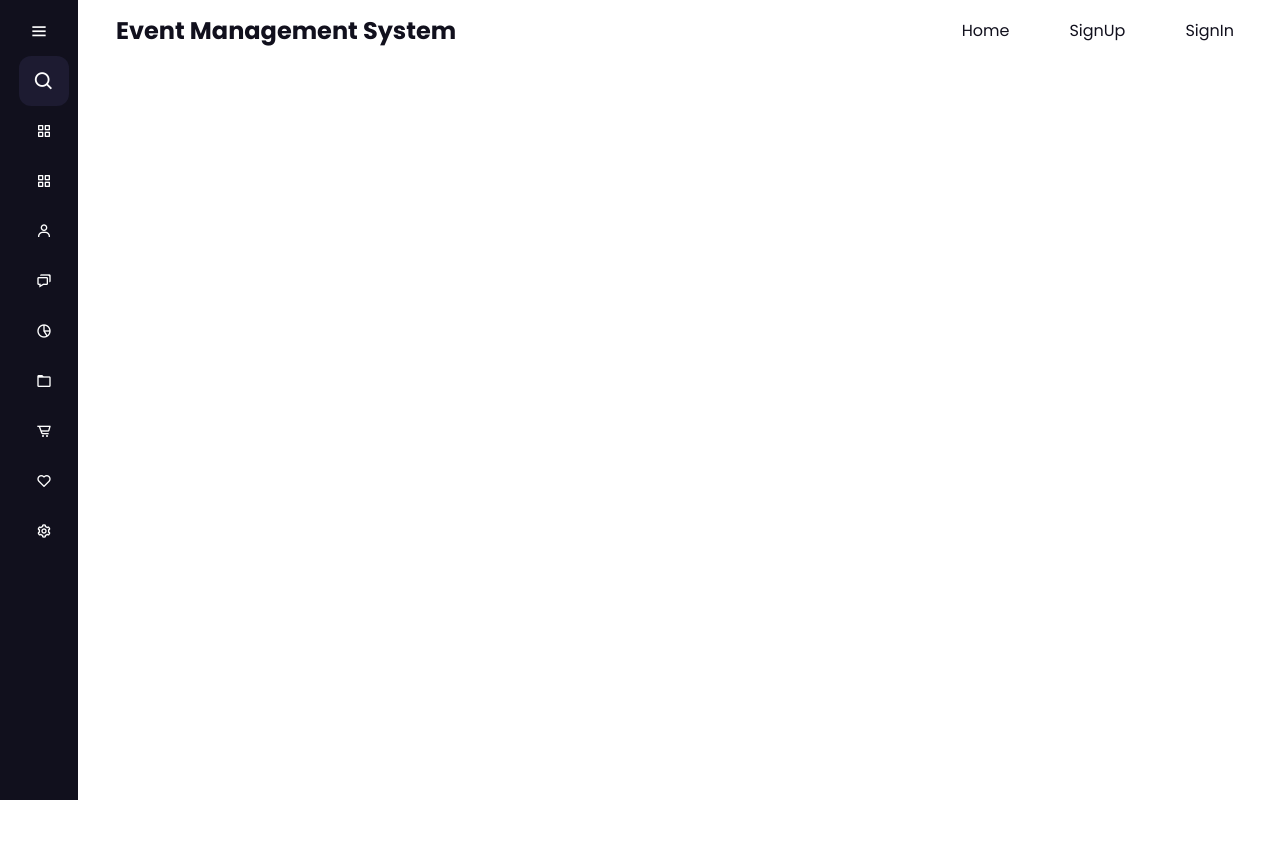
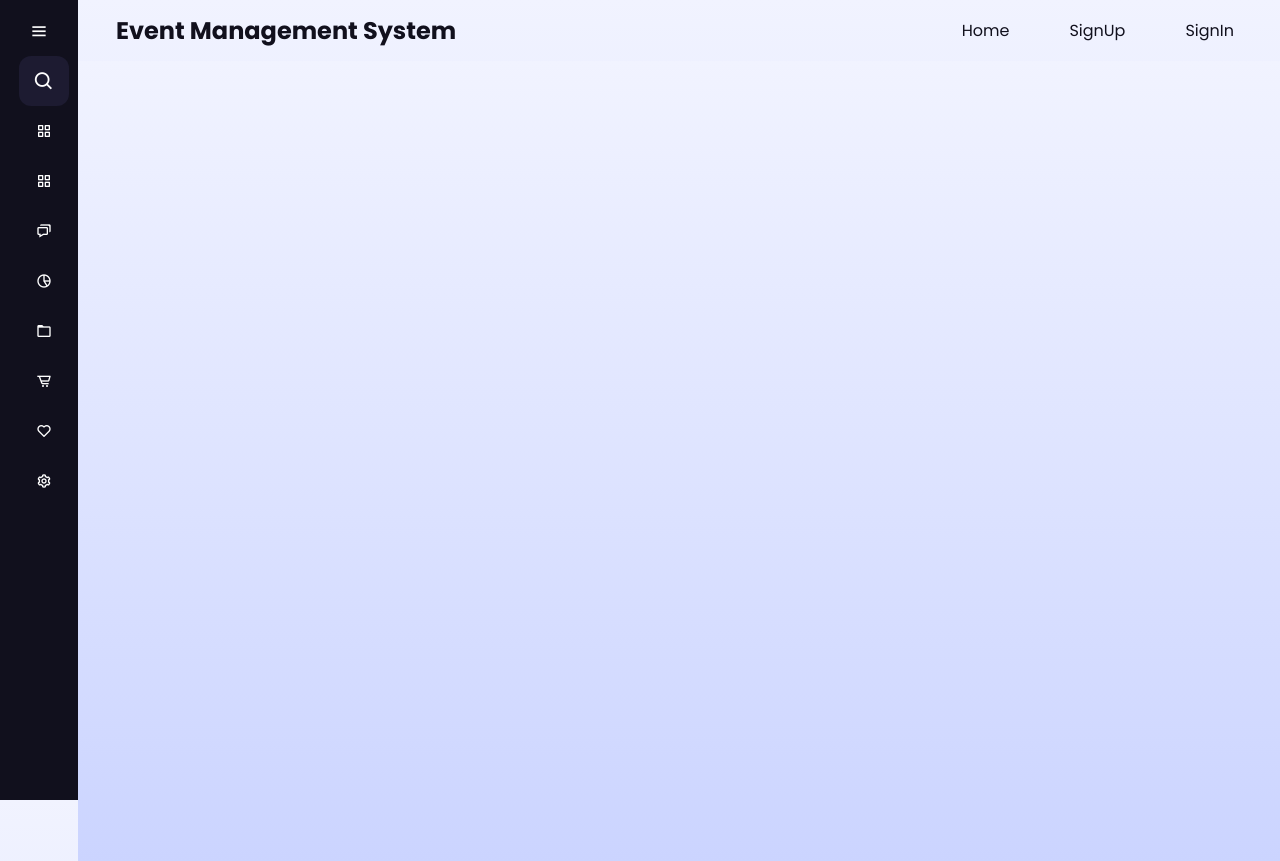
Before and after one commit to laksh0820/Collaborative-Calendar-for-Event-Scheduling, a Flask app: page / in a window 1280 px wide. Run offline with Flask 3, Linux system fonts and the light colour scheme.

Commit message:
UI updates

```diff
--- a/Project/static/css/calendar.css
+++ b/Project/static/css/calendar.css
@@ -28,4 +28,7 @@ body {
     max-width: 900px;
     margin: 40px auto;
     padding: 50px 10px;
+    background: white;
+    border-radius: 1%;
+    box-shadow: 0 4px 8px 0 rgba(0, 0, 0, 0.2), 0 6px 20px 0 rgba(0, 0, 0, 0.19);
 }
--- a/Project/static/css/dashboard.css
+++ b/Project/static/css/dashboard.css
@@ -16,6 +16,8 @@ body {
   position: relative;
   height: 100vh;
   width: 100%;
+  background: linear-gradient(#F1F3FF, #CBD4FF);
+  overflow-y:hidden;
 }
 
 .sidebar {
@@ -26,7 +28,7 @@ body {
   width: 78px;
   background: #11101d;
   padding: 6px 14px;
-  transition: all 0.5 ease;
+  transition: all 0.5s ease;
 }
 
 .sidebar.active {
@@ -270,12 +272,28 @@ body {
   background: none;
 }
 
+/* Dropdown styles */
+.sidebar .group-dropdown-menu {
+  display: none;
+  margin-top: 0px !important;
+  margin-left: 5px !important;
+  margin-right: 5px !important;
+  height: 150px !important;
+  padding-bottom: 0px !important;
+}
+
+.sidebar .group-dropdown-menu li a {
+  padding-left: 40px !important;
+}
+
 .home_content {
   position: absolute;
   height: 100%;
   width: calc(100% - 78px);
   left: 78px;
+  overflow-y: auto;
   transition: all 0.5s ease;
+  background: linear-gradient(#F1F3FF, #CBD4FF);
 }
 
 .home_content .text {
@@ -292,7 +310,6 @@ body {
 
 /* Navbar Styles */
 .navbar {
-  background-color: white;
   color: #11101d;
   padding: 10px 20px;
   display: flex;
@@ -348,3 +365,8 @@ body {
 .content {
   padding: 20px;
 }
+
+/* Forms styles */
+form {
+  background: white;
+}
--- a/Project/static/js/dashboard.js
+++ b/Project/static/js/dashboard.js
@@ -1,6 +1,8 @@
 let btn = document.querySelector('#btn');
 let sidebar = document.querySelector('.sidebar');
 let searchBtn = document.querySelector('.bx-search');
+const groupdropdownToggles = document.querySelector('.group-dropdown-toggle');
+const groupdropdownmenu = document.querySelector('.group-dropdown-menu')
 
 btn.addEventListener('click', () => {
   sidebar.classList.toggle('active');
@@ -9,3 +11,10 @@ btn.addEventListener('click', () => {
 searchBtn.addEventListener('click', () => {
   sidebar.classList.toggle('active');
 });
+
+groupdropdownToggles.addEventListener('click', () => {
+  if (groupdropdownmenu.style.display === "block")
+    groupdropdownmenu.style.display = "none";
+  else
+    groupdropdownmenu.style.display = "block";
+});
--- a/Project/templates/base.html
+++ b/Project/templates/base.html
@@ -42,13 +42,42 @@
             </a>
             <span class="tooltip">Dashboard</span>
           </li>
-          <li>
-            <a href="#">
-              <i class="bx bx-user"></i>
-              <span class="links_name">User</span>
-            </a>
-            <span class="tooltip">User</span>
-          </li>
+          {% if current_user.is_authenticated %}
+            <li>
+              <a href="#" class="group-dropdown-toggle">
+                  <i class="bx bx-group"></i>
+                  <span class="links_name">Groups</span>
+              </a>
+              <span class="tooltip">Groups</span>
+            </li>
+            <ul class="group-dropdown-menu">
+                <li>
+                  <a href="#">
+                    <span class="links_name">Group 1</span>
+                  </a>
+                </li>
+                <li>
+                  <a href="#">
+                    <span class="links_name">Group 2</span>
+                  </a>
+                </li>
+                <li>
+                  <a href="#">
+                    <span class="links_name">Group 3</span>
+                  </a>
+                </li>
+                <li>
+                  <a href="#">
+                    <span class="links_name">Group 4</span>
+                  </a>
+                </li>
+                <li>
+                  <a href="#">
+                    <span class="links_name">Group 5</span>
+                  </a>
+                </li>
+            </ul>
+          {% endif %}
           <li>
             <a href="#">
               <i class="bx bx-chat"></i>
```
